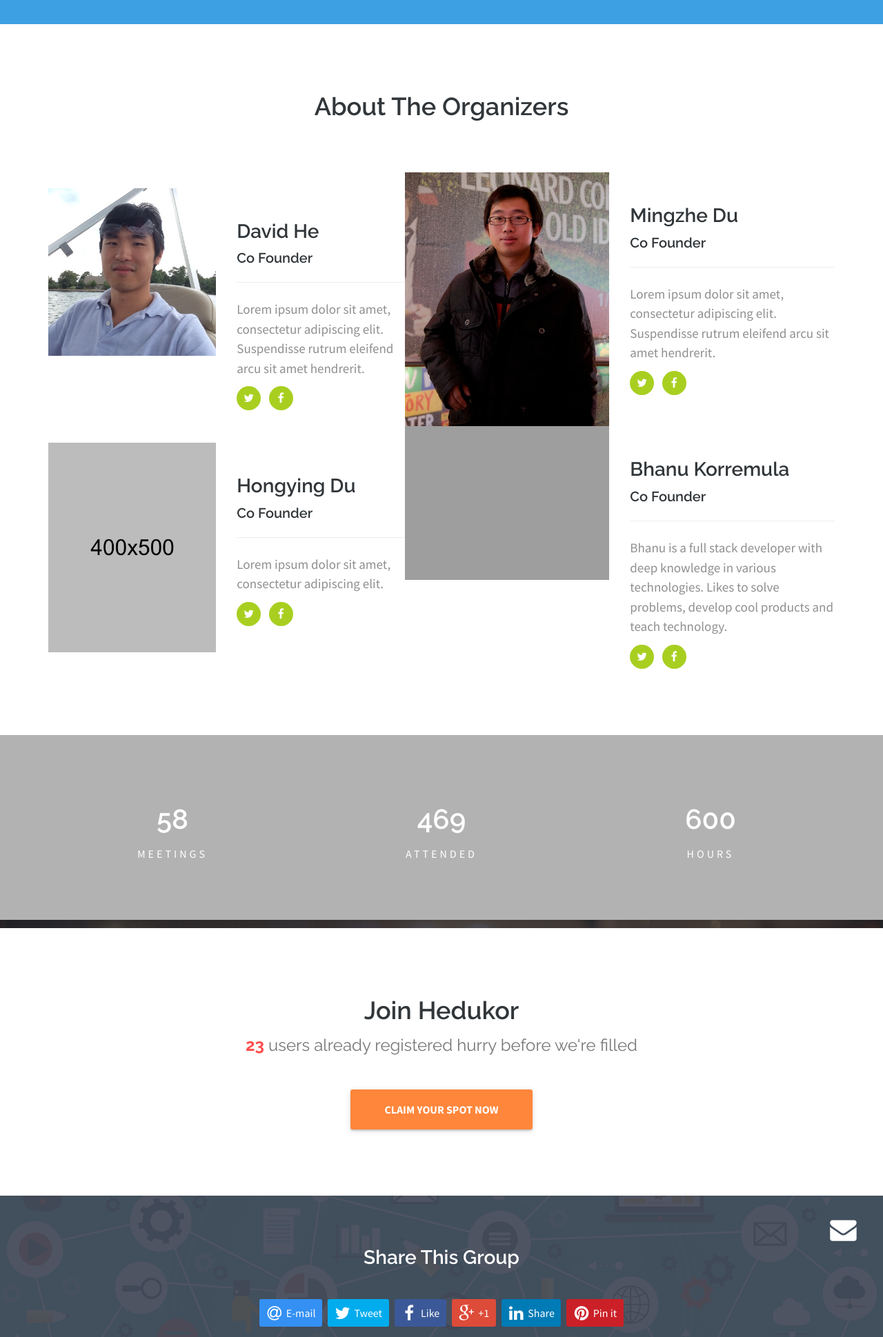
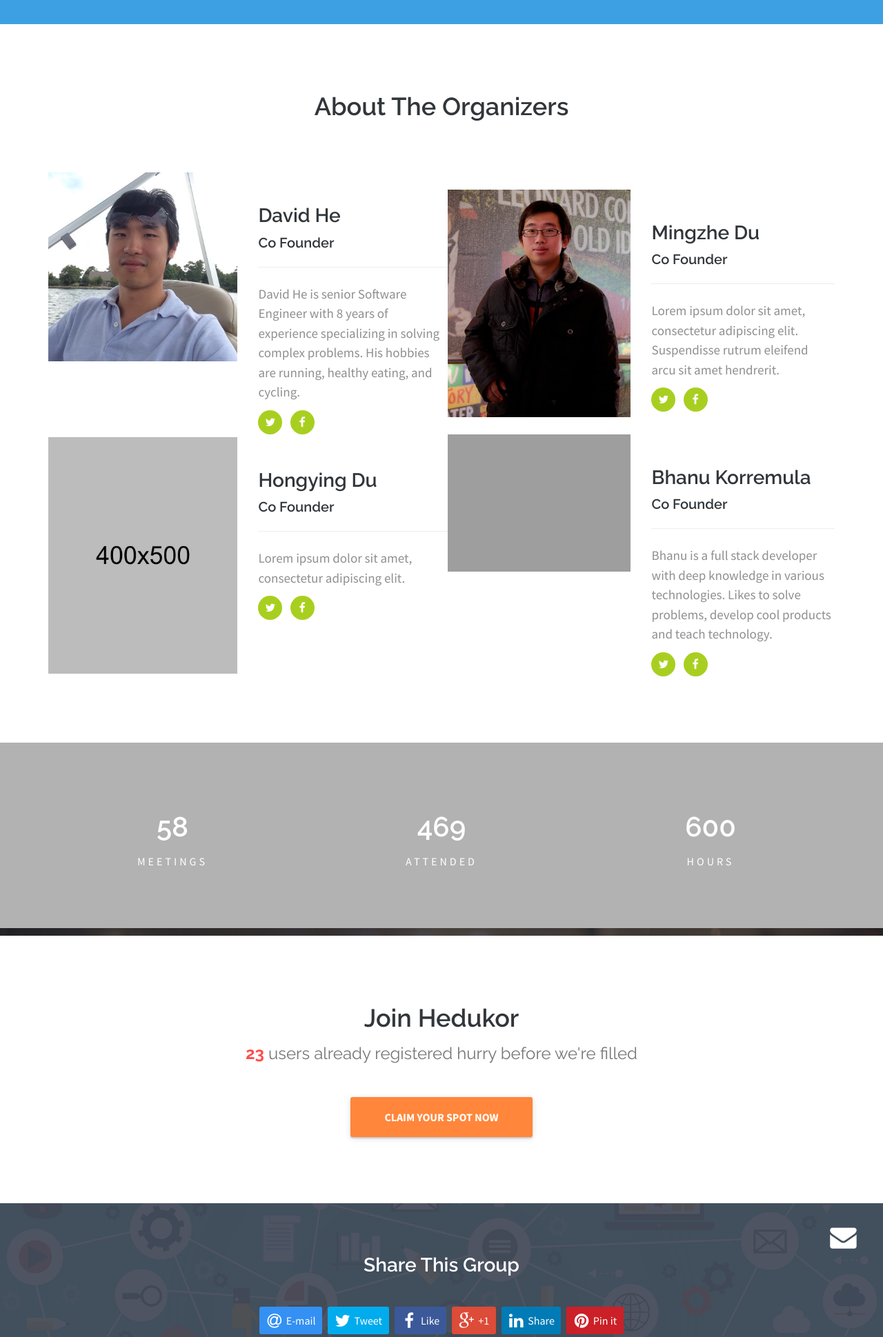
Before and after one commit to hedukor/hedukor.com, a Python web app: template src/templates/index.html in a window 1280 px wide. Shown: the part 1618-3557 px from the top of the page at 69% size. Run offline with Jinja, Linux system fonts and the light colour scheme; the template is opened without the code that fills it, so the values that code supplies are empty; grey boxes are pictures that could not be loaded.

Commit message:
added david bio

```diff
--- a/src/templates/index.html
+++ b/src/templates/index.html
@@ -209,7 +209,7 @@
           <h4>David He</h4>
           <h5>Co Founder</h5>
           <hr>
-          <p>Lorem ipsum dolor sit amet, consectetur adipiscing elit. Suspendisse rutrum eleifend arcu sit amet hendrerit.</p>
+          <p>David He is senior Software Engineer with 8 years of experience specializing in solving complex problems. His hobbies are running, healthy eating, and cycling.</p>
           <!--<img src="static/img/signature.png" alt="Host signature" class="signature">-->
 
           <!--social-->
```
